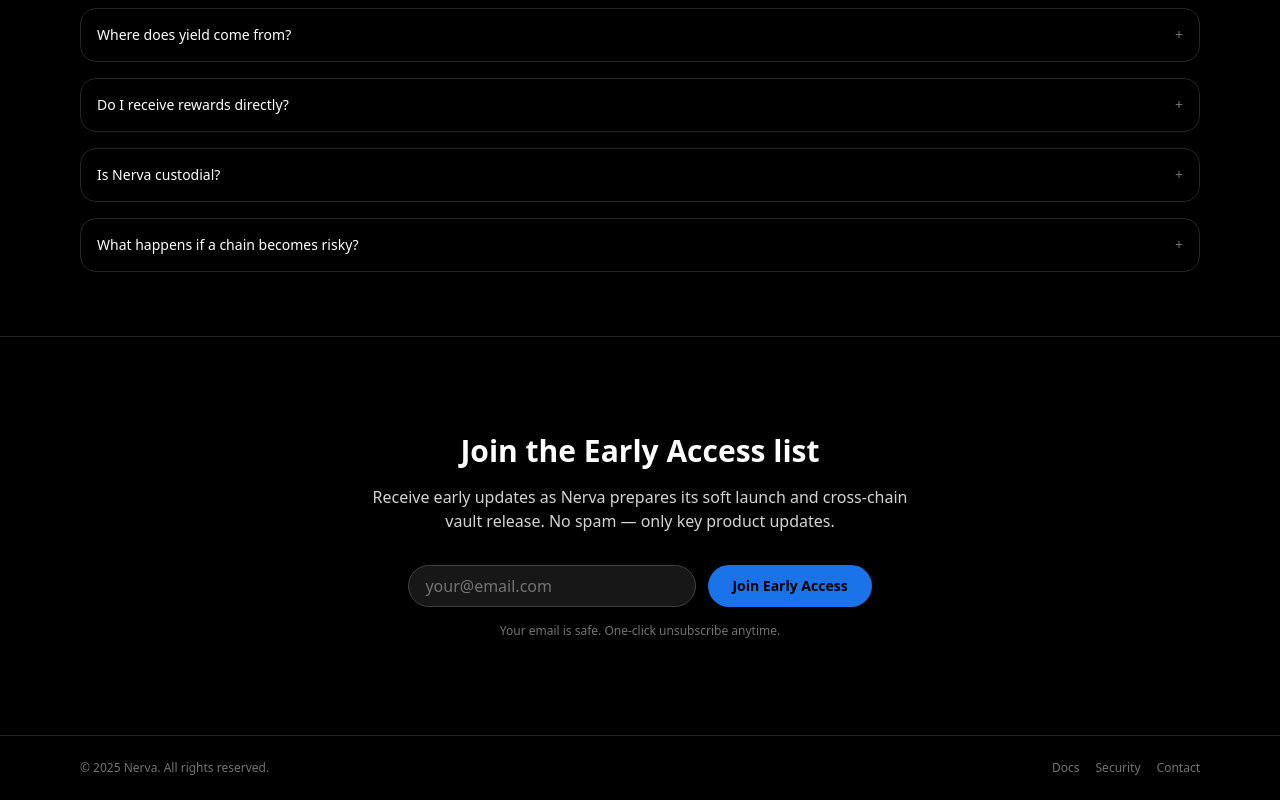
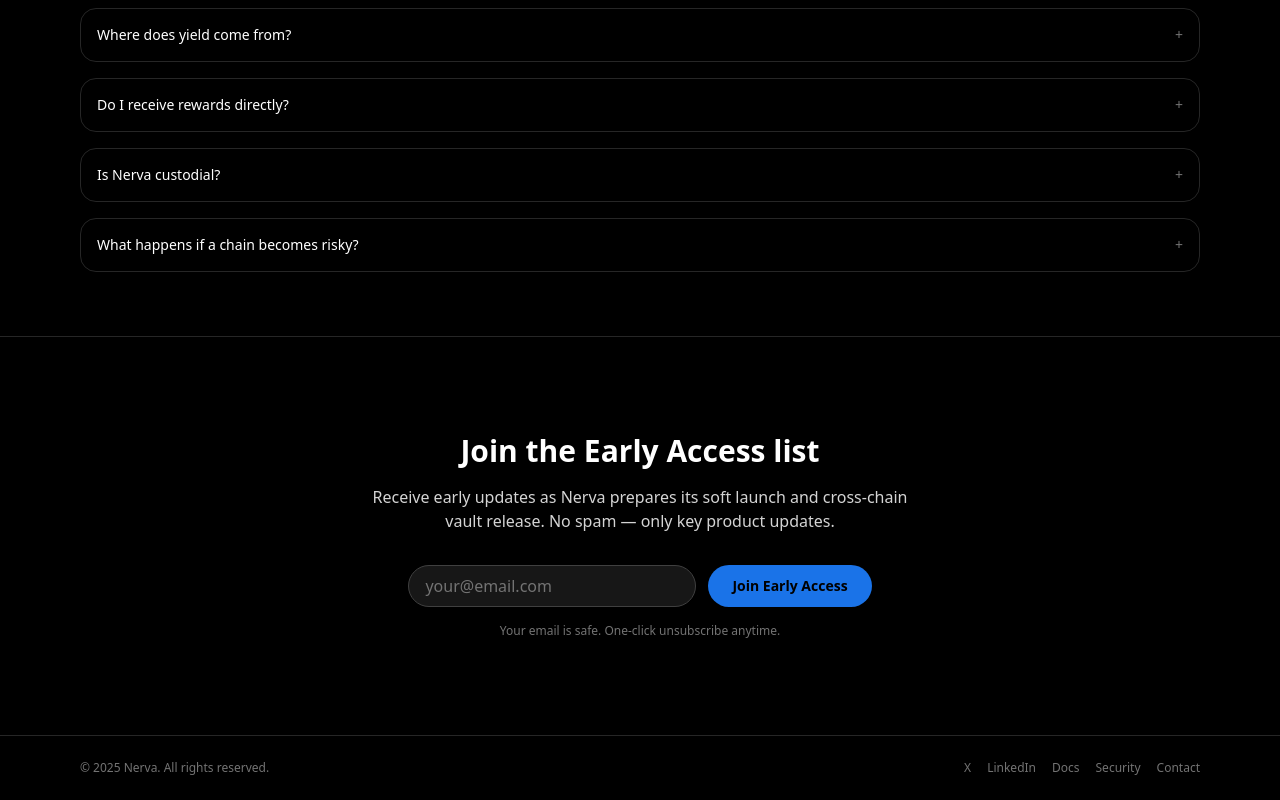
Before and after one commit to Alex-SOFI/alex-front, a React (Vite) app: page / in a window 1280 px wide. Shown: the part 2812-3612 px from the top of the page. Built offline with nearby package versions, Linux system fonts and the light colour scheme.

Commit message:
Enhance footer in AltumLanding component by adding social media links for X and LinkedIn, improving layout with flex properties.

```diff
--- a/src/components/AltumLanding.tsx
+++ b/src/components/AltumLanding.tsx
@@ -559,7 +559,23 @@
       <footer className="border-t border-neutral-800 bg-black">
         <div className="mx-auto flex max-w-6xl flex-col items-center justify-between gap-4 px-4 py-6 text-xs text-neutral-500 sm:flex-row">
           <span>© {new Date().getFullYear()} Nerva. All rights reserved.</span>
-          <div className="flex gap-4">
+          <div className="flex items-center gap-4">
+            <a
+              href="https://x.com/NervaYield"
+              target="_blank"
+              rel="noopener noreferrer"
+              className="hover:text-neutral-300 transition-colors"
+            >
+              X
+            </a>
+            <a
+              href="https://www.linkedin.com/company/nervalink"
+              target="_blank"
+              rel="noopener noreferrer"
+              className="hover:text-neutral-300 transition-colors"
+            >
+              LinkedIn
+            </a>
             <button className="hover:text-neutral-300">Docs</button>
             <button className="hover:text-neutral-300">Security</button>
             <button className="hover:text-neutral-300">Contact</button>
```
